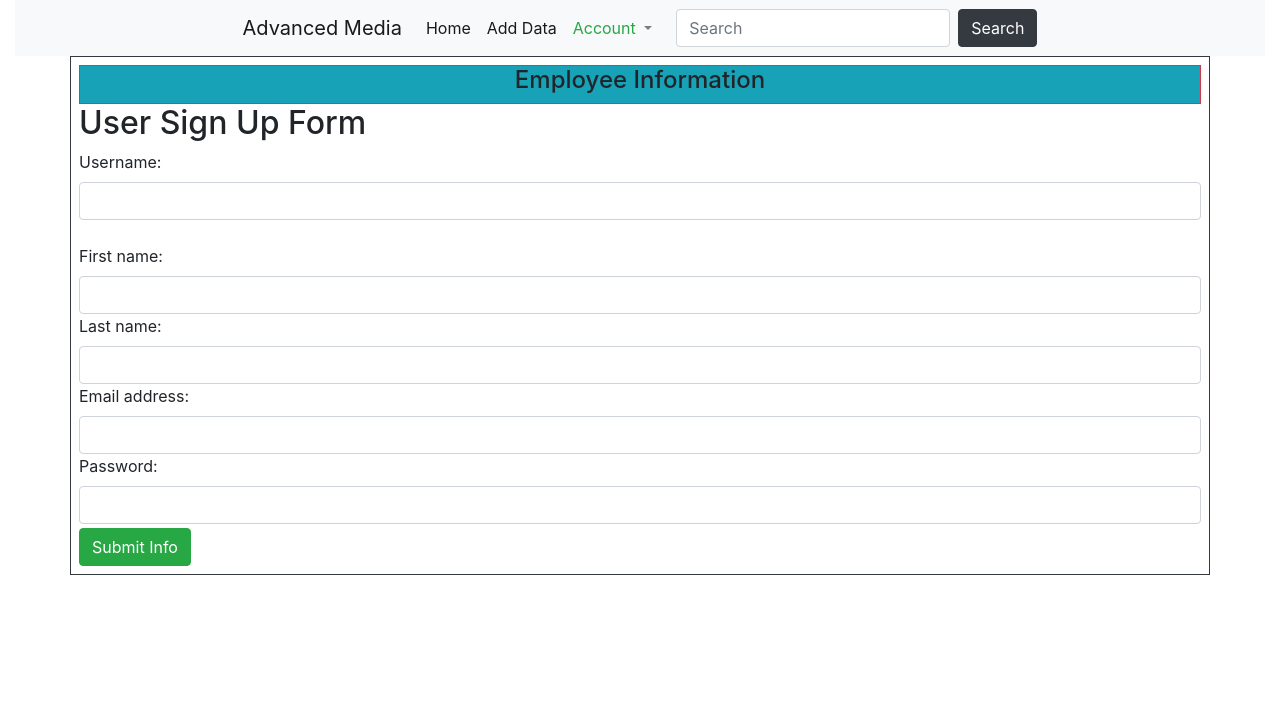
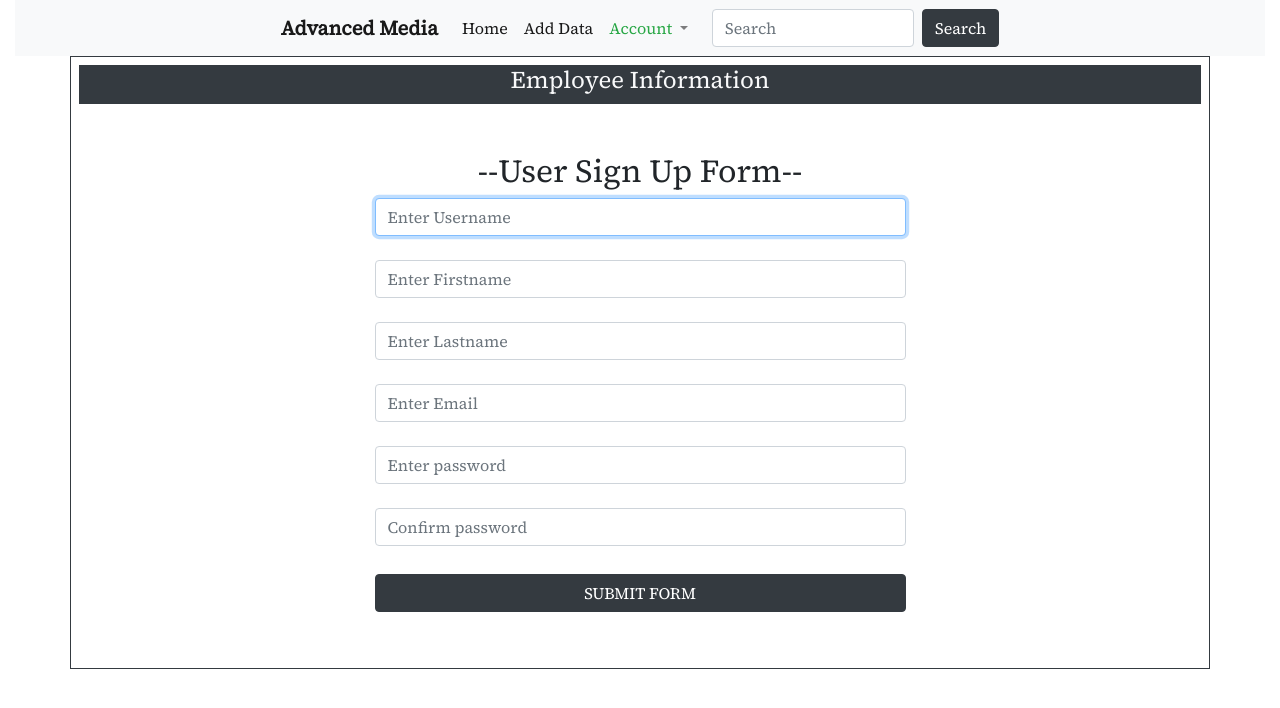
Before and after one commit to najamrain/ADVANCED-MEDIA-SOURCE-CODE, a Django app: page /signup in a window 1280 px wide. Shown: the top 708 px of the page. Run offline with Django 3.2, Linux system fonts and the light colour scheme; some libraries are stand-ins or nearby versions.

Commit message:
Final changes

```diff
--- a/babu/forms.py
+++ b/babu/forms.py
@@ -1,6 +1,8 @@
 from operator import length_hint
 from django import forms
 from .models import student
+from django.contrib.auth.forms import UserCreationForm
+
 from django.contrib.auth.models import User
 
 
@@ -9,22 +11,23 @@ class myForm(forms.ModelForm):
         model = student
         fields = ["name", "dob",  "mobile","note"]
         widgets = {
-            'name': forms.TextInput(attrs={'class': "form-control"}),
+            'name': forms.TextInput(attrs={'class': "form-control","placeholder": "Enter Fullname"}),
             'dob': forms.DateInput(attrs={'class': "col form-control", 'type': "date"}),
-            'mobile': forms.TextInput(attrs={'class': "form-control", "maxlength":"8"}),
-            'note': forms.TextInput(attrs={'class': "form-control"}),
+            'mobile': forms.TextInput(attrs={'class': "form-control", "maxlength":"8","placeholder": "Enter Mobile number"}),
+            'note': forms.TextInput(attrs={'class': "form-control","placeholder": "Enter Note"}),
 
         }
 
 
-class UserForm(forms.ModelForm):
+class UserForm(UserCreationForm):
     class Meta:
         model = User
-        fields = ["username", "first_name", "last_name", "email", "password"]
+        fields = ["username", "first_name", "last_name", "email", "password1","password2"]
         widgets = {
-            'username': forms.TextInput(attrs={'class': "form-control"}),
-            'first_name': forms.TextInput(attrs={'class': "form-control"}),
-            'last_name': forms.TextInput(attrs={'class': "form-control"}),
-            'email': forms.EmailInput(attrs={'class': "form-control"}),
-            'password': forms.PasswordInput(render_value=True, attrs={'class': "form-control"})
+            'username': forms.TextInput(attrs={'class': "form-control" ,"placeholder": "Enter Username"}),
+            'first_name': forms.TextInput(attrs={'class': "form-control mb-4","placeholder": "Enter Firstname"}),
+            'last_name': forms.TextInput(attrs={'class': "form-control mb-4","placeholder": "Enter Lastname"}),
+            'email': forms.EmailInput(attrs={'class': "form-control mb-4","placeholder": "Enter Email"}),
+            'password1': forms.PasswordInput( attrs={'class': "form-control","placeholder": "Enter Password"}),
+            'password2': forms.PasswordInput( attrs={'class': "form-control","placeholder": "Enter Confirm Password"}),
         }
--- a/babu/views.py
+++ b/babu/views.py
@@ -122,28 +122,27 @@ def signup(request):
         first_name = request.POST['first_name']
         last_name = request.POST['last_name']
         email = request.POST['email']
-        password = request.POST['password']
+        password1 = request.POST['password1']
+        password2 = request.POST['password2']
 
-        # form = UserForm(request.POST)
-        # return HttpResponse(form)
-        # if form.is_valid():
-        # username = form.cleaned_data['username']
-        # first_name = form.cleaned_data['first_name']
-        # last_name = form.cleaned_data['last_name']
-        # email = form.cleaned_data['email']
-        # password = form.cleaned_data['password']
-        if User.objects.filter(username=username).exists():
-            messages.info(request, "Username Taken Already")
-            return redirect("/signup")
-        elif User.objects.filter(email=email).exists():
-            messages.info(request, "Email Already Exists")
-            return redirect("/signup")
+        if password1 == password2:
+
+            if User.objects.filter(username=username).exists():
+                messages.info(request, "Username Taken Already")
+                return redirect("/signup")
+            elif User.objects.filter(email=email).exists():
+                messages.info(request, "Email Already Exists")
+                return redirect("/signup")
+            else:
+                user = User.objects.create_user(
+                    username=username, first_name=first_name, last_name=last_name, email=email, password=password1)
+                user.save()
+                messages.info(request, "User Created Successfully")
+                return redirect("/signin")
         else:
-            user = User.objects.create_user(
-                username=username, first_name=first_name, last_name=last_name, email=email, password=password)
-            user.save()
-            messages.info(request, "User Created Successfully")
-            return redirect("/")
+                messages.info(request, "Password didnt match")
+                return redirect("/signup")
+
 
     else:
         userForm1 = UserForm()
--- a/templates/base.html
+++ b/templates/base.html
@@ -10,8 +10,23 @@
       crossorigin="anonymous"
     />
     <script src="https://kit.fontawesome.com/c9c47b63d8.js " crossorigin="anonymous "></script>
+
+    <link rel="preconnect" href="https://fonts.googleapis.com">
+    <link rel="preconnect" href="https://fonts.gstatic.com" crossorigin>
+    <link href="https://fonts.googleapis.com/css2?family=Source+Serif+4&display=swap" rel="stylesheet">
+
+
+
+
     <title>Document</title>
     <style>
+      *{
+        font-family: 'Source Serif 4', sans-serif;
+        font-weight: 300;
+      }
+      label{
+        display: none;
+      }
       .navbar .logo-babaa {
         display: none;
       }
@@ -28,6 +43,9 @@
           display: block;
           margin-right: auto;
         }
+      }
+      .helptext{
+        display: none;
       }
     </style>
   </head>
@@ -54,7 +72,7 @@
         >
           <ul class="navbar-nav ml-auto d-flex justify-content-center">
             <li class="nav-item active">
-              <a class="navbar-brand ml-auto" href="/">Advanced Media</a>
+              <a class="navbar-brand ml-auto font-weight-bold" href="/">Advanced Media</a>
             </li>
             <li class="nav-item active">
               <a class="nav-link" href="/"
@@ -140,7 +158,7 @@
     </div>
 
     <div class="container border border-dark p-2" style="min-height: 500px">
-      <div class="container text-center bg-info border border-danger h-25">
+      <div class="container text-center bg-dark border border-dark text-light h-25">
         {% block heading %}
 
         <h4 class="h-30">Employee Information</h4>
@@ -172,11 +190,18 @@
     //   return ele
 
     // }
+      let place1 = document.getElementById("id_password1");
+      place1.placeholder = "Enter password";
+      let place2 = document.getElementById("id_password2");
+      place2.placeholder = "Confirm password";
+
+      document.getElementById("id_password1").classList.add("form-control");
+      document.getElementById("id_password2").classList.add("form-control");
   </script>
   <script>
-    {% comment %} $('.babu').bind('keyup', function() { $('#form1').submit(); } ); {% endcomment %}
+   // $('.babu').bind('keyup', function() { $('#form1').submit(); } );
 
-    document.querySelector(".helptext").style.display="none";
+    //document.querySelector(".helptext").style.display="none";
   </script>
   <script>
     setTimeout(() => document.querySelector(".msg").remove(), 3000);
--- a/templates/display.html
+++ b/templates/display.html
@@ -8,7 +8,7 @@
 <table class="table">
     <thead>
         <tr>
-            <th scope="col">Id</th>
+            <th scope="col">S.No</th>
             <th scope="col">Name</th>
             <th scope="col">Date of bith</th>
             <th scope="col">Mobile</th>
@@ -30,7 +30,7 @@
                     {% csrf_token %}
                     <input type="submit" class="btn btn-danger" value="Delete">
                 </form> -->
-                <a href="{% url 'deletedata' a.id %}" class="btn btn-success my-1">delete</a>
+                <a href="{% url 'deletedata' a.id %}" class="btn btn-danger my-1">delete</a>
             </td>
         </tr>
         {% endfor %}
--- a/templates/userForm.html
+++ b/templates/userForm.html
@@ -1,9 +1,19 @@
 {% extends "base.html" %}
 {% block content %}
-<h2>User Sign Up Form</h2>
-<form action="" method="post">
-    {% csrf_token %}
-    {{ userForm1 }}
-<input type="submit" value="Submit Info" class="btn btn-success mt-1 ">
-</form>
+
+<div class="container py-5">
+    <div class="row d-flex flex-column align-items-center">
+        <div class="col-md-6">
+<h2 class="text-center">--User Sign Up Form--</h2>
+
+            <form action="" method="post">
+                {% csrf_token %}
+                {{ userForm1 }}
+            <input type="submit" value="SUBMIT FORM" class="btn btn-block btn-dark mt-1 ">
+            </form>
+        </div>
+    </div>
+
+</div>
+
 {% endblock %}
```
Also changed, not shown: templates/index.html (+8 -1 lines), templates/signin.html (+13 -4 lines), db.sqlite3.
